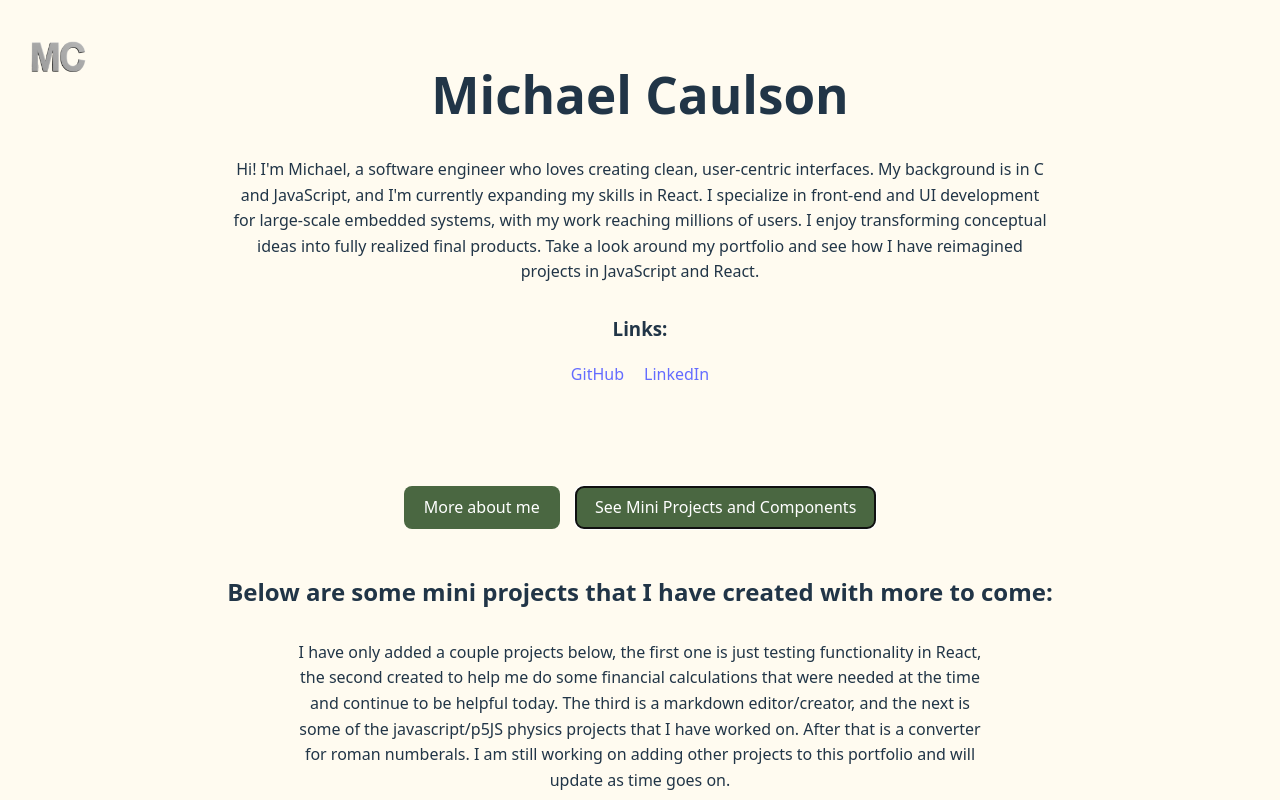
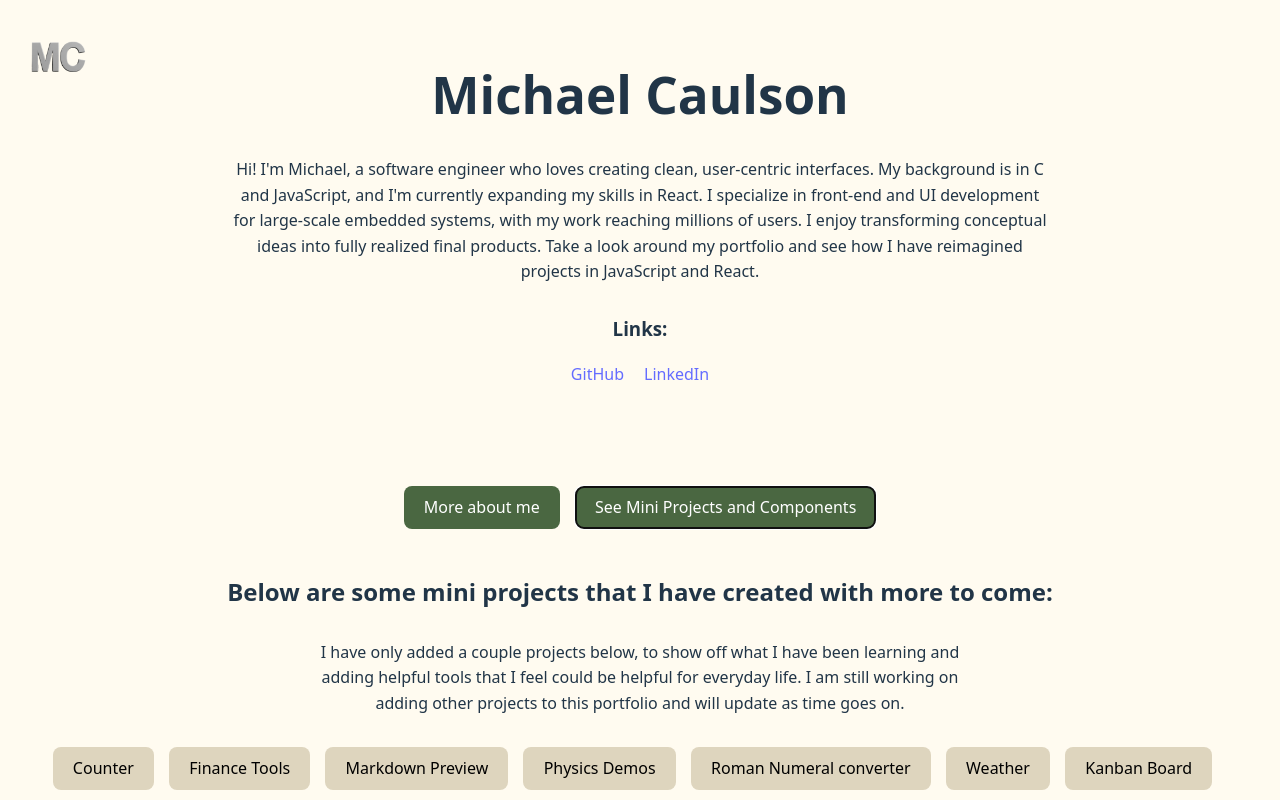
Before and after one commit to mikecaulson111/React-Website, a React (Vite) app in the folder First-React-App/: page / in a window 1280 px wide. Both pictures are taken after a click on the button "See Mini Projects and Components". Shown: the top 800 px of the page. Built offline with nearby package versions, Linux system fonts and the light colour scheme; no server answers.

Commit message:
updating text

```diff
--- a/First-React-App/src/pages/HomePage/HomePage.jsx
+++ b/First-React-App/src/pages/HomePage/HomePage.jsx
@@ -119,10 +119,8 @@ function Home() {
             </h2>
 
             <p className="note-paragraph">
-              I have only added a couple projects below, the first one is just testing functionality in React, the second created
-              to help me do some financial calculations that were needed at the time and continue to be helpful today. The third
-              is a markdown editor/creator, and the next is some of the javascript/p5JS physics projects that I have worked on.
-              After that is a converter for roman numberals.
+              I have only added a couple projects below, to show off what I have been learning and adding helpful tools
+              that I feel could be helpful for everyday life.
               I am still working on adding other projects to this portfolio and will update as time goes on.
             </p>
 
```
